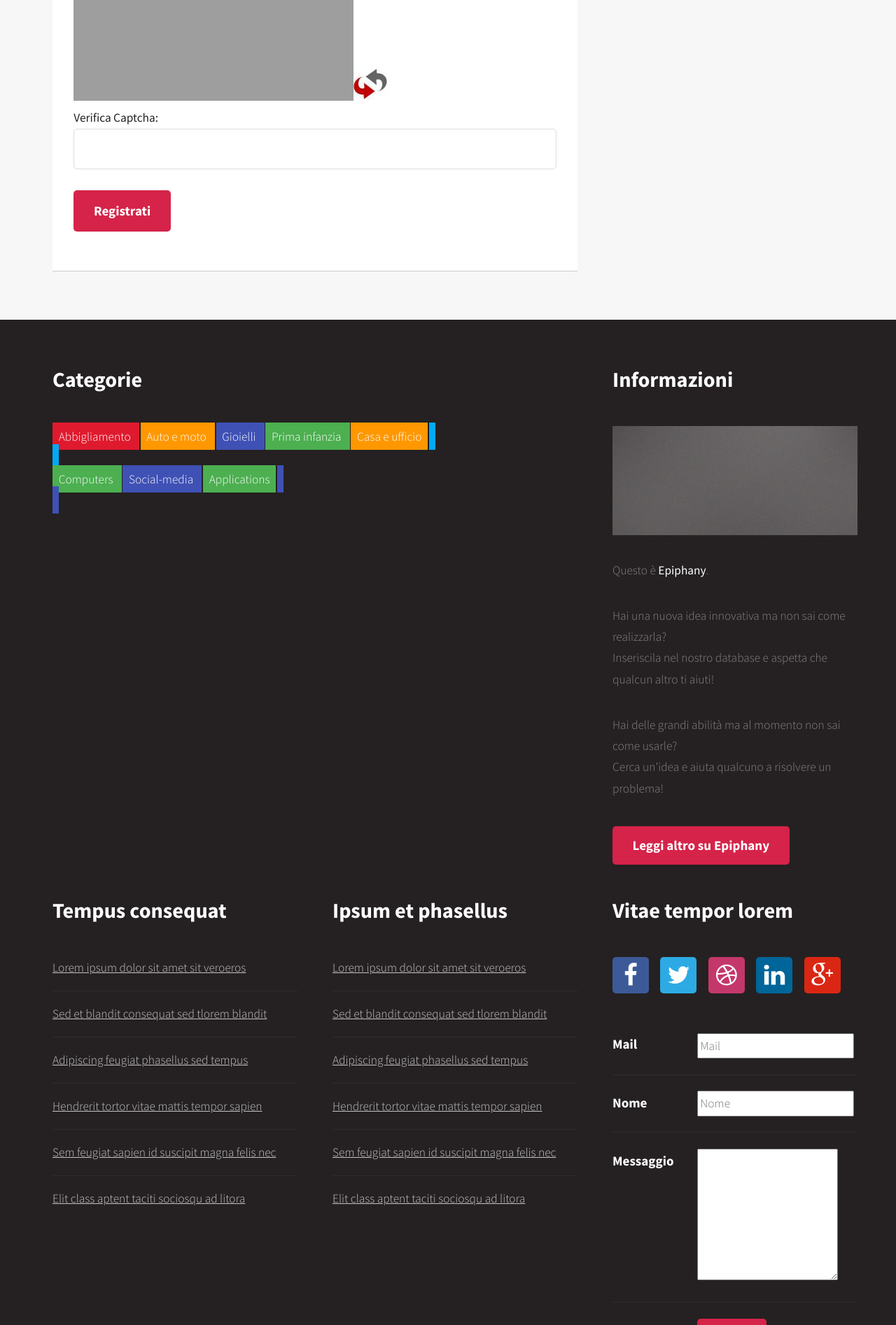
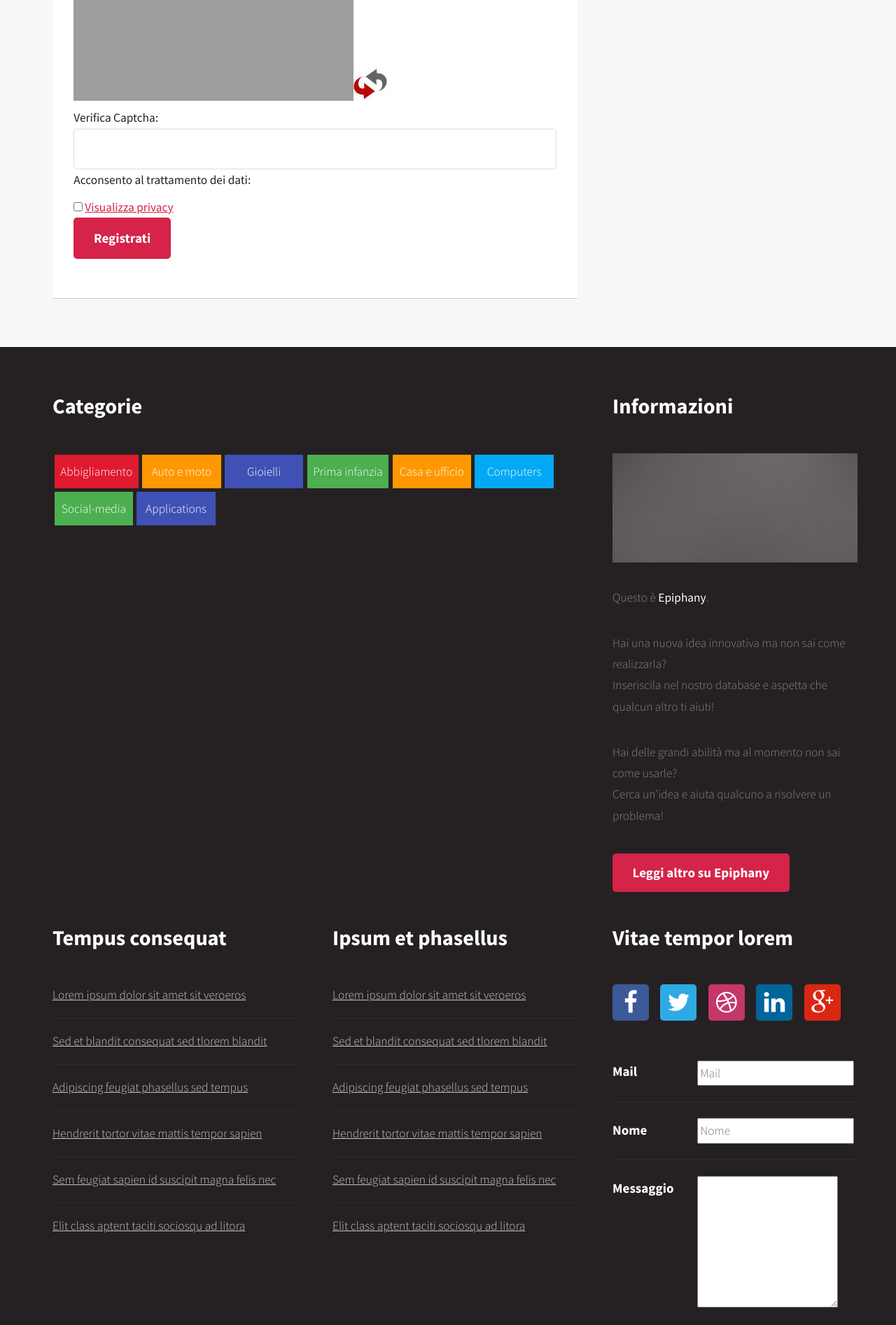
Before and after one commit to LucaCastellaro/Epiphany, a PHP site: page /reg-loginform.php in a window 1280 px wide. Shown: the part 1811-3705 px from the top of the page at 70% size. Run offline with PHP 8.4, Linux system fonts and the light colour scheme; grey boxes are pictures that could not be loaded.

Commit message:
modificato categorie: le ho fatte con i <li> ora si vedono correttamente, non serve nessuno riga di <br><br> anche perche con il database non si puo fare :) era solo un problema di css

```diff
--- a/categorie.txt
+++ b/categorie.txt
@@ -3,8 +3,6 @@ Auto e moto
 Gioielli
 Prima infanzia
 Casa e ufficio
-<br><br>
 Computers
 Social-media
 Applications
-<br><br>
--- a/css/style.css
+++ b/css/style.css
@@ -872,40 +872,45 @@ color:red;
 /****************************************************/
 /*CATEGORIE FOOTER*/
 /****************************************************/
-ul.categories
+ul#categories
 			{
 			}
 
-				ul.categories li
+				ul#categories li
 				{
 					position: relative;
 					display:inline;
 				}
+                                #categories span
+                                {
+                                    display:inline-block;
+                                    min-width: 15%;
+                                }
 
-				#categ1,#categ2,#categ3,#categ4,#categ5
+				.categ1,.categ2,.categ3,.categ4,.categ5
 				{
 					margin-bottom:20em;
 					text-align: center;
 					color: #fff;
 					padding: 0.5em;
-					margin-right:0.1em;
+					margin:0.15em;
 				}
-				#categ1{
+				.categ1{
 					background-color: #DF1A2E;
 				}
-				#categ2{
+				.categ2{
 					background-color: #3F51B5;
 				}
-				#categ3{
+				.categ3{
 					background-color: #FF9800;
 				}
-				#categ4{
+				.categ4{
 					background-color: #4CAF50;
 				}
-				#categ5{
+				.categ5{
 					background-color: #03A9F4;
 				}
-				ul.categories .categ:after
+				/*ul.categories .categ:after
 					{
 						content: '';
 						position: absolute;
@@ -939,4 +944,4 @@ ul.categories
 					ul.categories li:first-child .categ
 					{
 						top: 0;
-					}
+					}*/
--- a/footer.php
+++ b/footer.php
@@ -6,12 +6,13 @@
 								<header>
 									<h2>Categorie</h2>
 								</header>
+                                                            <ul id="categories">
                                 <?php
 									$f=fopen("categorie.txt","r");
 									$r2=0;
 										while($riga=fgets($f)){
 											do $r=rand(1,5); while($r==$r2);
-											echo "<span id=\"categ".$r."\">".$riga."</span>";
+											echo "<li><a href=\"\"><span class=\"categ".$r."\">".$riga."<br></span></a></li>";
 											$r2=$r;
 										}
 								?>
@@ -30,6 +31,7 @@
 									<li>
 										<span class="categ">Jan <strong>10</strong></span>
 									</li>-->
+                                                        </ul>
 							</section>
 						</div>
 						<div class="4u">
--- a/reg-loginform.php
+++ b/reg-loginform.php
@@ -43,7 +43,7 @@
 
 				var nome = $('#reg_nome').val();
 				var cognome = $('#reg_cognome').val();
-				var email = $('#reg_mail').val();
+				var email = $('#reg_email').val();
 				var telefono = $('#reg_tel').val();
 				var indirizzo = $('#reg_indirizzo').val();
 				var cf =$('#reg_cf').val();
@@ -76,16 +76,16 @@
 					$('#reg_cognome').css("border", "2px inset");
 				}
 				if(email == ""){
-					$('#reg_mail').css("border", "2px solid red");
-					error +="mail";
+					$('#reg_email').css("border", "2px solid red");
+					error +="email";
 				}
 				else if(!emailReg.test(email)){
-					$('#reg_mail_err').remove();
-					$('#reg_mail').after('<span class="error" id="reg_mail_err"><br>Inserire indirizzo email valido</span>');
-					$('#reg_mail').css("border", "2px solid red");
-					error +="mail";
+					$('#reg_email_err').remove();
+					$('#reg_email').after('<span class="error" id="reg_email_err"><br>Inserire indirizzo email valido</span>');
+					$('#reg_email').css("border", "2px solid red");
+					error +="email";
 				}else{
-					$('#reg_mail').css("border", "2px inset");
+					$('#reg_email').css("border", "2px inset");
 				}
 				if(cf == ""){
 						$('#reg_cf').css("border", "2px solid red");
@@ -130,20 +130,23 @@
 					}
 
 				if(error.length==0){
-					//alert("ok");
-					/*se non ci sono errori di compilazione nel form controlla il captcha*/
+					/*se non ci sono errori di compilazione nel form controlla il check sulla privacy*/
+					if($("#reg_ckprivacy").is(":not(:checked)")){
+						alert("Obbligatorio check privacy");
+					} else {
+					/*passato controllo privacy va al controllo captcha*/
 						$.post('captcha/php/checkCaptcha.php',
 						{code: $("#captcha-field").val()},function(ok){
-					//alert(ok);
 								if(ok.trim()=='true'){
-								alert("captcha correto");
-								/*submit form*/
+									alert("tutto ok");
+									//$("#reg_form").submit();
 								}
 								if(ok.trim()=='false'){
 									alert("captcha errato");
 								}
 
 						});
+					}
 				}
 			});
 			$("#password_login").keydown(function( event ) {
@@ -258,7 +261,7 @@
                                     <form id="reg_form" name="reg_form" method="post" action="">
                                         <label id="label-reg_nome">Nome: </label><input type="text" name="reg_nome" id="reg_nome" onKeyUp="makeUppercase(this);" placeholder="Nome"/>
                                         <label id="label-reg_cognome">Cognome: </label><input type="text" name="reg_cognome" id="reg_cognome" onKeyUp="makeUppercase(this);" placeholder="Cognome"/>
-                                        <label id="label-reg_mail">Email: </label><input type="text" name="reg_mail" id="reg_mail" onKeyUp="makeUppercase(this);" placeholder="Email"/>
+                                        <label id="label-reg_mail">Email: </label><input type="text" name="reg_email" id="reg_email" onKeyUp="makeUppercase(this);" placeholder="Email"/>
                                         <label id="label-reg_cf">Codice Fiscale: </label><input type="text" name="reg_cf" id="reg_cf" onKeyUp="makeUppercase(this);" placeholder="Codice Fiscale"/>
                                         <label id="label-reg_telefono">Telefono: </label><input type="text" name="reg_tel" id="reg_tel" onKeyUp="makeUppercase(this);" placeholder="Telefono"/>
                                         <label id="label-reg_indirizzo">Indirizzo: </label><input type="text" name="reg_indirizzo" id="reg_indirizzo" onKeyUp="makeUppercase(this);" placeholder="Indirizzo"/>
@@ -266,6 +269,7 @@
                                         <label id="label-reg_cap">Cap: </label><input type="text" name="reg_cap" id="reg_cap" onKeyUp="makeUppercase(this);" placeholder="Cap">
                                         <img src="captcha/php/newCaptcha.php" alt="" id="captcha" /><img src="captcha/img/refresh.jpg" alt="aggiorna captcha" id="refresh-captcha" />
                                         <label id="label-reg_captcha">Verifica Captcha:<input name="captcha-field" type="text" id="captcha-field" size="35" maxlength="5" value=""onKeyUp="makeUppercase(this);"/>
+                                        <label id="label-reg_ckprivacy">Acconsento al trattamento dei dati: </label><input type="checkbox" id="reg_ckprivacy" name="reg_ckprivacy" value="1" required/><a href="">Visualizza privacy</a>
                                         <input type="hidden" id="reg_idCitta" name="reg_idCitta" value=""/>
                                         <br>
                                         <input type="button" name="bt_avanti-reg_form" id="bt_avanti-reg_form" value="Registrati"/>
```
Lines whose indentation alone changed are shown as unchanged.
